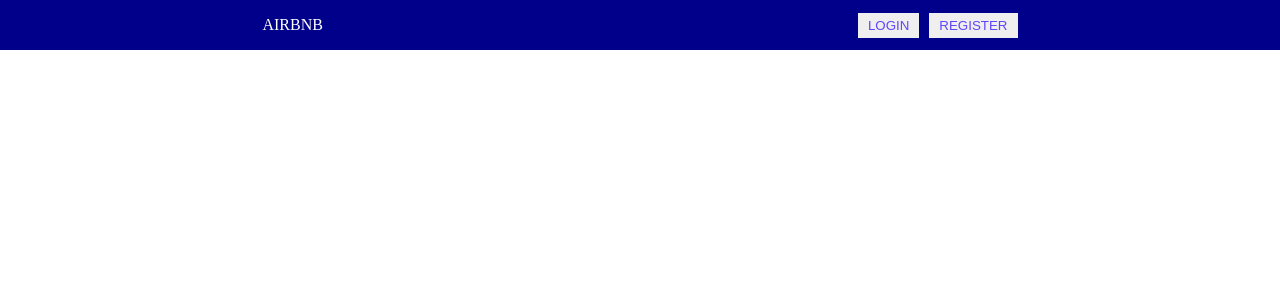
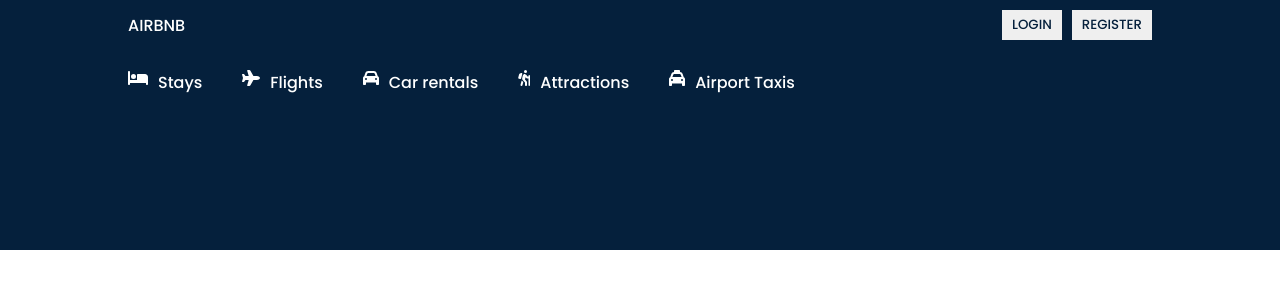
Before and after one commit to chingjie98/hotel-booking, a React (Vite) app: page / in a window 1280 px wide. Shown: the top 300 px of the page. Built offline with nearby package versions, Linux system fonts and the light colour scheme.

Commit message:
Added in Header content

```diff
--- a/package.json
+++ b/package.json
@@ -10,6 +10,10 @@
     "preview": "vite preview"
   },
   "dependencies": {
+    "@fortawesome/fontawesome-svg-core": "^6.4.2",
+    "@fortawesome/free-regular-svg-icons": "^6.4.2",
+    "@fortawesome/free-solid-svg-icons": "^6.4.2",
+    "@fortawesome/react-fontawesome": "^0.2.0",
     "react": "^18.2.0",
     "react-dom": "^18.2.0"
   },
--- a/src/app.css
+++ b/src/app.css
@@ -1,5 +1,9 @@
+@import url("https://fonts.googleapis.com/css2?family=Poppins:wght@500;900&display=swap");
+
+
 *{
   margin: 0px;
   padding: 0px;
   box-sizing: border-box;
+  font-family: 'Poppins';
 }
--- /dev/null
+++ b/src/components/header/Header.css
@@ -0,0 +1,21 @@
+
+.header{
+  height: 200px;
+  background-color: rgb(5,32,60);
+  display: flex;
+  justify-content: center;
+  color: white;
+}
+
+.headerListItems{
+  width: 100%;
+  max-width: 1024px;
+  display: flex;
+  gap: 40px;
+}
+
+.headerListItem{
+  display: flex;
+  gap: 10px;
+  margin-top: 20px;
+}
--- /dev/null
+++ b/src/components/header/Header.jsx
@@ -0,0 +1,38 @@
+import React from 'react';
+import './Header.css';
+import { FontAwesomeIcon } from '@fortawesome/react-fontawesome';
+import { faBed } from '@fortawesome/free-solid-svg-icons';
+import { faPlane } from '@fortawesome/free-solid-svg-icons';
+import { faCar } from '@fortawesome/free-solid-svg-icons';
+import { faPersonHiking } from '@fortawesome/free-solid-svg-icons';
+import { faTaxi } from '@fortawesome/free-solid-svg-icons';
+
+
+const Header = () => {
+  return (
+    <>
+      <div className="header">
+        <div className="headerListItems">
+          <div className="headerListItem">
+            <FontAwesomeIcon icon={faBed} /> Stays
+          </div>
+          <div className="headerListItem">
+            <FontAwesomeIcon icon={faPlane} /> Flights
+          </div>
+          <div className="headerListItem">
+            <FontAwesomeIcon icon={faCar} /> Car rentals
+          </div>
+          <div className="headerListItem">
+            <FontAwesomeIcon icon={faPersonHiking} /> Attractions
+          </div>
+          <div className="headerListItem">
+            <FontAwesomeIcon icon={faTaxi} /> Airport Taxis
+          </div>
+        </div>
+
+      </div>
+    </>
+  )
+}
+
+export default Header
--- a/src/components/navbar/Navbar.css
+++ b/src/components/navbar/Navbar.css
@@ -1,12 +1,20 @@
-
 .navbar{
   height: 50px;
-  background-color: darkblue;
+  background-color: rgb(5,32,60);
   display: flex;
-  justify-content: space-around;
-  align-items: center;
+  justify-content: center;
   color: white;
 }
+
+.navbarContainer{
+  height: 50px;
+  width: 100%;
+  max-width: 1024px;
+  display: flex;
+  justify-content: space-between;
+  align-items: center;
+}
+
 
 .logo{
   font-weight: 900px;
@@ -17,5 +25,5 @@ button{
   cursor: pointer;
   border: none;
   padding: 5px 10px;
-  color: #6045fa
+  color: rgb(5,32,60)
 }
--- a/src/components/navbar/Navbar.jsx
+++ b/src/components/navbar/Navbar.jsx
@@ -5,6 +5,7 @@ const Navbar = () => {
   return (
     <>
       <div className="navbar">
+        <div className="navbarContainer">
           <div className="logo">
             AIRBNB
           </div>
@@ -13,6 +14,7 @@ const Navbar = () => {
             <button>REGISTER</button>
           </div>
         </div>
+      </div>
     </>
   )
 }
--- a/src/pages/home/Home.jsx
+++ b/src/pages/home/Home.jsx
@@ -1,10 +1,13 @@
 import React from 'react'
 import Navbar from '../../components/navbar/Navbar'
+import Header from '../../components/header/Header'
+
 
 const Home = () => {
   return (
     <>
       <Navbar/>
+      <Header/>
     </>
   )
 }
```
Also changed, not shown: 1 other file (tests, documents, lock files or other folders). Lines whose indentation alone changed are shown as unchanged.
